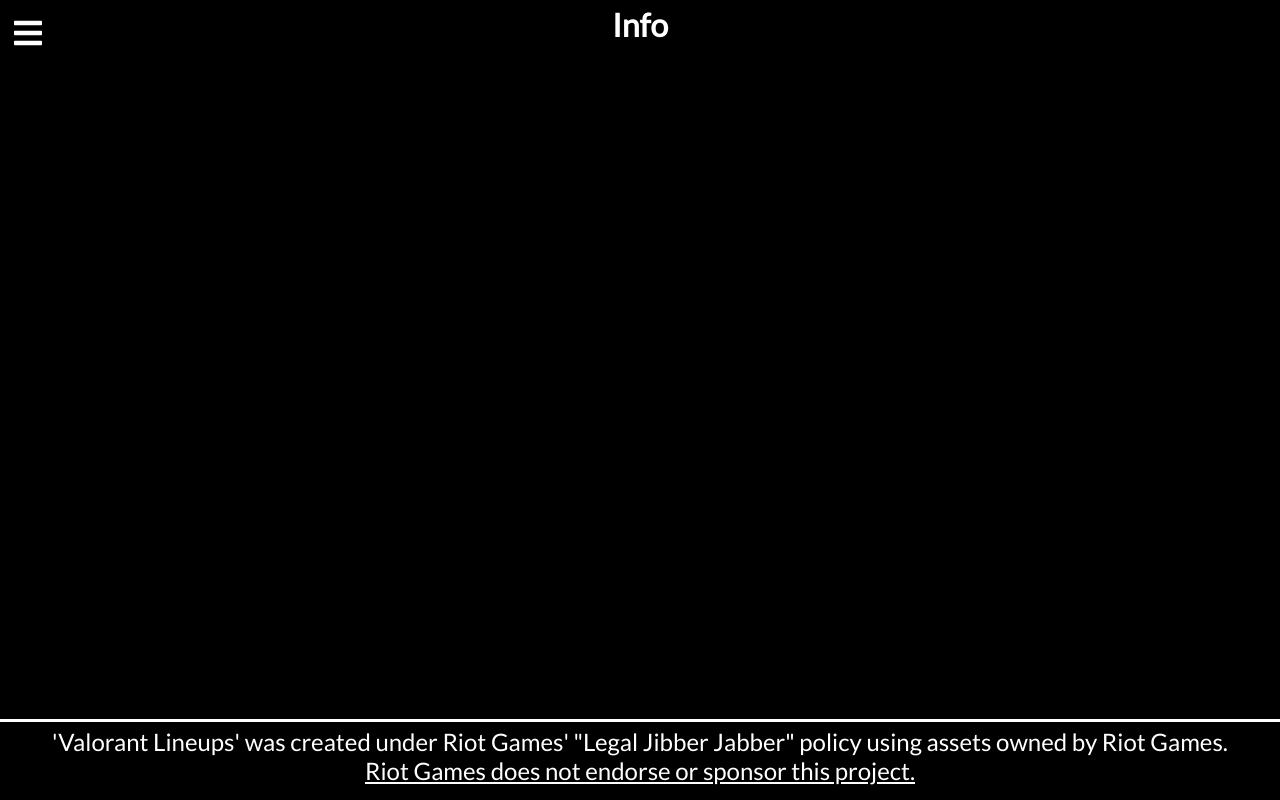
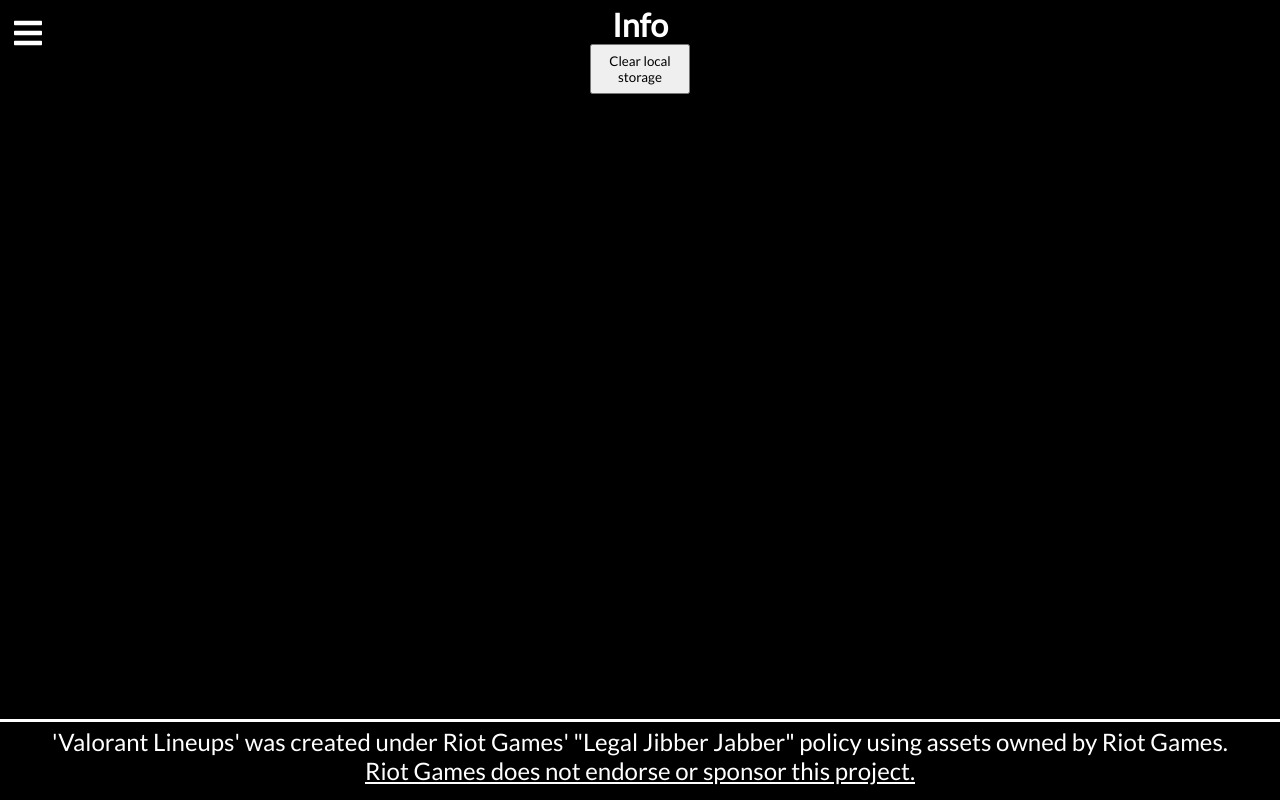
Before and after one commit to matthew-paul/valorant-lineups, a React (Create React App) app: page /about in a window 1280 px wide. Built offline with nearby package versions, Linux system fonts and the light colour scheme.

Commit message:
allows adding videos directly from link

```diff
--- a/src/component-utils/design-utils/Form.js
+++ b/src/component-utils/design-utils/Form.js
@@ -97,7 +97,6 @@ export class Form extends Component {
     let images = image.text
       .split(",")
       .map((image) => ({ id: image, text: image }));
-    console.log(images);
     this.updateSelfAndParent({
       images: [...this.state.images, ...images],
     });
--- a/src/pages/DesignLineup.js
+++ b/src/pages/DesignLineup.js
@@ -135,6 +135,10 @@ export class DesignLineup extends Component {
     let tagList = this.state.tags.map((pair) => pair.value);
     let imageList = this.state.images.map((pair) => pair.text);
 
+    let re = /\w+$/g;
+    let videoString = this.state.video;
+    videoString = videoString.substring(videoString.search(re));
+
     // id will be created on server side
     let lineupData = {
       name: this.state.name,
@@ -144,7 +148,7 @@ export class DesignLineup extends Component {
       mapId: this.state.mapId,
       tags: tagList,
       images: imageList,
-      video: this.state.video,
+      video: videoString,
       credits: this.state.credits,
       x: this.state.x,
       y: this.state.y,
--- a/src/pages/Info.js
+++ b/src/pages/Info.js
@@ -8,6 +8,12 @@ const Info = () => {
   return (
     <div className="info-container">
       <h1 className="info-header">Info</h1>
+      <button
+        style={{ width: 100, height: 50 }}
+        onClick={() => localStorage.clear()}
+      >
+        Clear local storage
+      </button>
       <div className="info-content">
         <text>
           'Valorant Lineups' was created under Riot Games' "Legal Jibber Jabber"
```
